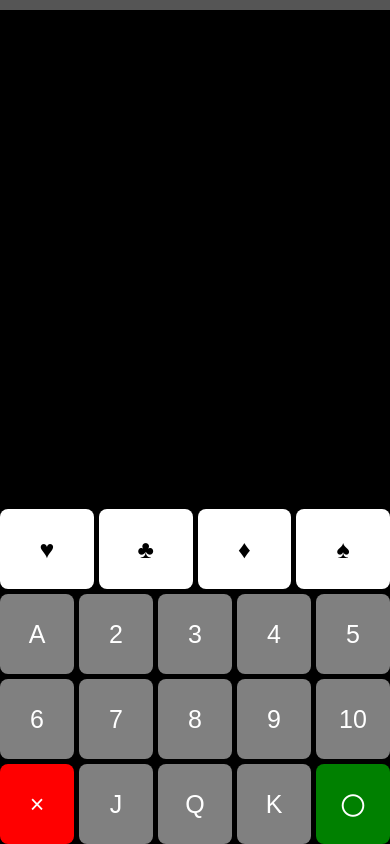
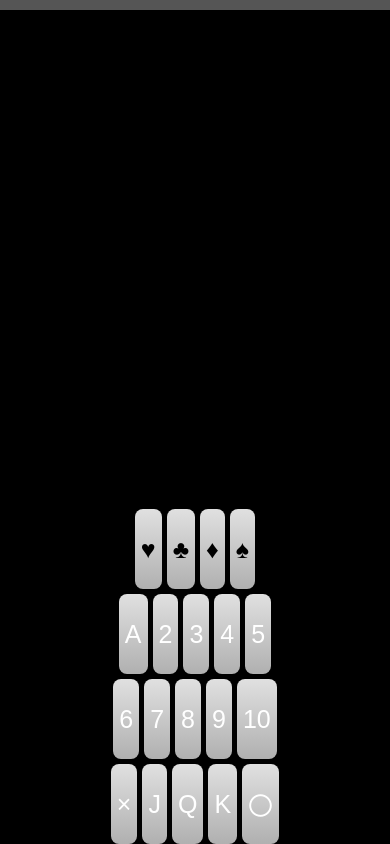
Before and after one commit to InamuraJIN/AtomicDeck, a React (Vite) app: page / in a window 390 px wide. Built offline with nearby package versions, Linux system fonts and the light colour scheme; the HTML template or start-up script is replaced by a standard one.

Commit message:
Gradation

```diff
--- a/src/App.jsx
+++ b/src/App.jsx
@@ -4,10 +4,10 @@ import Layout from "./Layout";
 export default function App() {
   // カード入力用の状態
   const [cardSuit, setCardSuit] = useState("");   // 例: "♥"
-  const [cardValue, setCardValue] = useState("");   // 例: "10" または "A" など
+  const [cardValue, setCardValue] = useState("");   // 例: "10" または "A"
   const [displayText, setDisplayText] = useState([]);
 
-  // 位置入力用の状態（配置例02）
+  // 位置入力用の状態（画面2）
   const [numberInput, setNumberInput] = useState("");
   // CSVデータ（AtomicSystem.csv）の内容（各行を文字列として保持）
   const [snList, setSnList] = useState([]);
@@ -17,10 +17,10 @@ export default function App() {
   const [dValue, setDValue] = useState("");
   // 画面切替（1: カード入力、2: 位置入力）
   const [currentScreen, setCurrentScreen] = useState(1);
-  // ボタン隠し（〇ボタン押下後のトグル用）
+  // ボタン隠し（画面2で〇押下後のトグル用）
   const [isHidden, setIsHidden] = useState(false);
 
-  // CSV読み込み
+  // CSV読み込み（AtomicSystem.csvはpublicフォルダに配置）
   useEffect(() => {
     fetch("/AtomicSystem.csv")
       .then((response) => response.text())
@@ -32,12 +32,12 @@ export default function App() {
       .catch((error) => console.error("CSV読み込みエラー:", error));
   }, []);
 
-  // カード入力完了後、CSVを参照してヘッダー（i,P）の表示を更新
+  // カード入力完了後、CSVを参照してヘッダー（i,P）の表示を更新する
   useEffect(() => {
     if (cardSuit && cardValue && snList.length > 0) {
       const suitMapping = { "♥": "HT", "♣": "CL", "♦": "DM", "♠": "SP" };
       const inputSN = suitMapping[cardSuit] + "-" + cardValue;
-      const i = snList.indexOf(inputSN) + 1; // 存在しなければ 0
+      const i = snList.indexOf(inputSN) + 1;
       if (i > 0) {
         const possibleP = calculatePValues(i);
         const minP = Math.min(...possibleP);
@@ -89,7 +89,7 @@ export default function App() {
     }
   };
 
-  // 画面2：位置入力（添付ファイルの状態そのまま）
+  // 画面2：位置入力の処理（添付ファイルの状態そのまま）
   const handlePositionClick = (digit) => {
     let candidate;
     if (numberInput.length < 2) {
@@ -120,7 +120,7 @@ export default function App() {
     }
   };
 
-  // 位置入力リセット（×ボタン）：画面1に戻る際、SNは保持してヘッダー（i,P）を再取得
+  // 位置入力リセット（×押下時）：画面1に戻る際、SNは保持してヘッダー（i,P）を再取得
   const handlePositionReset = () => {
     setNumberInput("");
     setDValue("");
--- a/src/Layout.jsx
+++ b/src/Layout.jsx
@@ -1,30 +1,41 @@
 import React from "react";
 
 // 共通パラメータ（変更可能な変数）
+// ヘッダー（i,P / D,S）の表示スタイル
 const TOP_DISPLAY_STYLE = {
   fontSize: "15px",
   marginTop: "0px",
-  backgroundColor: "#555555", // 例：#555555（カラーコード）
+  backgroundColor: "#555555", // カラーコードで指定可能（例：#555555）
   textAlign: "center",
   padding: "5px"
-}; // ヘッダー（画面中央上部 i,P / D,S）の表示スタイル
+};
 
+// 画面上左上（SN, P）の表示スタイル
 const SN_DISPLAY_STYLE = {
   fontSize: "50px",
   marginTop: "10px"
-}; // 画面上左上 (SN,P) の表示スタイル
+};
 
-const BUTTON_FONT_SIZE = "25px"; // ボタンのフォントサイズ
+// ボタンのフォントサイズ
+const BUTTON_FONT_SIZE = "25px";
 
-// ボタンコンテナのスタイル（PCとスマホで分岐）
-const isMobile = window.innerWidth < 768; // スマホ判定（768px以下をスマホとする）
+// グラデーションボタン用のスタイル
+const BUTTON_GRADIENT = {
+  background: "linear-gradient(to bottom, #E0E0E0, #B0B0B0)" // 変更可能なカラーコード
+};
+
+// ボタンコンテナのスタイル（PC とスマホで分岐）
+const isMobile = window.innerWidth < 768; // スマホ判定（768px 以下）
 const BUTTON_CONTAINER_STYLE = isMobile
   ? {
       width: "100vw",
       position: "fixed",
       bottom: "0",
       left: "50%",
-      transform: "translateX(-50%)"
+      transform: "translateX(-50%)",
+      display: "flex",
+      flexDirection: "column",
+      alignItems: "center"
     }
   : {
       width: "100%",
@@ -32,13 +43,13 @@ const BUTTON_CONTAINER_STYLE = isMobile
       margin: "0 auto"
     };
 
-// ページ全体のスタイル
+// ページ全体のスタイル：スマホの場合はスクロールを防止し、すべて固定表示
 const PAGE_CONTAINER_STYLE = {
   minHeight: "100vh",
   display: "flex",
   flexDirection: "column",
   justifyContent: "space-between",
-  overflow: isMobile ? "hidden" : "visible"
+  overflow: "hidden"
 };
 
 export default function Layout({
@@ -56,44 +67,49 @@ export default function Layout({
 }) {
   return (
     <div className="app" style={PAGE_CONTAINER_STYLE}>
-      <header style={TOP_DISPLAY_STYLE}>
-        {currentScreen === 1 ? atomicDisplay : (currentScreen === 2 && dValue ? dValue : "")}
-      </header>
+      {/* ヘッダー：画面中央上部に i,P または D,S を表示 */}
+      {currentScreen === 1 ? (
+        <header style={TOP_DISPLAY_STYLE}>{atomicDisplay}</header>
+      ) : currentScreen === 2 && dValue ? (
+        <header style={TOP_DISPLAY_STYLE}>{dValue}</header>
+      ) : null}
 
+      {/* 画面上左上：SN と入力された文字列 */}
       <div className="display" style={SN_DISPLAY_STYLE}>
         <div>{cardSuit}{cardValue}</div>
         {currentScreen === 2 && numberInput && <div>{numberInput}</div>}
       </div>
 
-      {!isHidden && (
+      {/* ボタンレイアウト */}
+      {!isHidden ? (
         <div className="button-container" style={BUTTON_CONTAINER_STYLE}>
           {currentScreen === 1 ? (
             <>
               <div className="row">
                 <button
                   className="symbol-button"
-                  style={{ fontSize: BUTTON_FONT_SIZE }}
+                  style={{ fontSize: BUTTON_FONT_SIZE, ...BUTTON_GRADIENT }}
                   onClick={() => handleCardClick("♥")}
                 >
                   ♥
                 </button>
                 <button
                   className="symbol-button"
-                  style={{ fontSize: BUTTON_FONT_SIZE }}
+                  style={{ fontSize: BUTTON_FONT_SIZE, ...BUTTON_GRADIENT }}
                   onClick={() => handleCardClick("♣")}
                 >
                   ♣
                 </button>
                 <button
                   className="symbol-button"
-                  style={{ fontSize: BUTTON_FONT_SIZE }}
+                  style={{ fontSize: BUTTON_FONT_SIZE, ...BUTTON_GRADIENT }}
                   onClick={() => handleCardClick("♦")}
                 >
                   ♦
                 </button>
                 <button
                   className="symbol-button"
-                  style={{ fontSize: BUTTON_FONT_SIZE }}
+                  style={{ fontSize: BUTTON_FONT_SIZE, ...BUTTON_GRADIENT }}
                   onClick={() => handleCardClick("♠")}
                 >
                   ♠
@@ -104,7 +120,7 @@ export default function Layout({
                   <button
                     key={num}
                     className="num-button"
-                    style={{ fontSize: BUTTON_FONT_SIZE }}
+                    style={{ fontSize: BUTTON_FONT_SIZE, ...BUTTON_GRADIENT }}
                     onClick={() => handleCardClick(displayText[0] + num)}
                   >
                     {num}
@@ -116,7 +132,7 @@ export default function Layout({
                   <button
                     key={num}
                     className="num-button"
-                    style={{ fontSize: BUTTON_FONT_SIZE }}
+                    style={{ fontSize: BUTTON_FONT_SIZE, ...BUTTON_GRADIENT }}
                     onClick={() => handleCardClick(displayText[0] + num)}
                   >
                     {num}
@@ -126,7 +142,7 @@ export default function Layout({
               <div className="row">
                 <button
                   className="delete-button"
-                  style={{ fontSize: BUTTON_FONT_SIZE }}
+                  style={{ fontSize: BUTTON_FONT_SIZE, ...BUTTON_GRADIENT }}
                   onClick={() => handleCardClick("×")}
                 >
                   ×
@@ -135,7 +151,7 @@ export default function Layout({
                   <button
                     key={face}
                     className="num-button"
-                    style={{ fontSize: BUTTON_FONT_SIZE }}
+                    style={{ fontSize: BUTTON_FONT_SIZE, ...BUTTON_GRADIENT }}
                     onClick={() => handleCardClick(displayText[0] + face)}
                   >
                     {face}
@@ -143,7 +159,7 @@ export default function Layout({
                 ))}
                 <button
                   className="ok-button"
-                  style={{ fontSize: BUTTON_FONT_SIZE }}
+                  style={{ fontSize: BUTTON_FONT_SIZE, ...BUTTON_GRADIENT }}
                   onClick={() => handleCardClick("〇")}
                 >
                   〇
@@ -169,10 +185,12 @@ export default function Layout({
                           ? "ok-button"
                           : "num-button"
                       }
-                      style={{ fontSize: BUTTON_FONT_SIZE }}
+                      style={{ fontSize: BUTTON_FONT_SIZE, ...BUTTON_GRADIENT }}
                       onClick={() =>
                         val === "×"
                           ? handlePositionReset()
+                          : val === "〇"
+                          ? setIsHidden(true)
                           : handlePositionClick(val)
                       }
                     >
@@ -184,6 +202,21 @@ export default function Layout({
             </>
           )}
         </div>
+      ) : (
+        // トグルボタン：ボタン群非表示時、画面右下最下部に固定
+        <button
+          className="toggle-button"
+          style={{
+            position: "fixed",
+            bottom: "10px",
+            right: "10px",
+            fontSize: BUTTON_FONT_SIZE,
+            ...BUTTON_GRADIENT
+          }}
+          onClick={() => setIsHidden(false)}
+        >
+          ^
+        </button>
       )}
     </div>
   );
```
